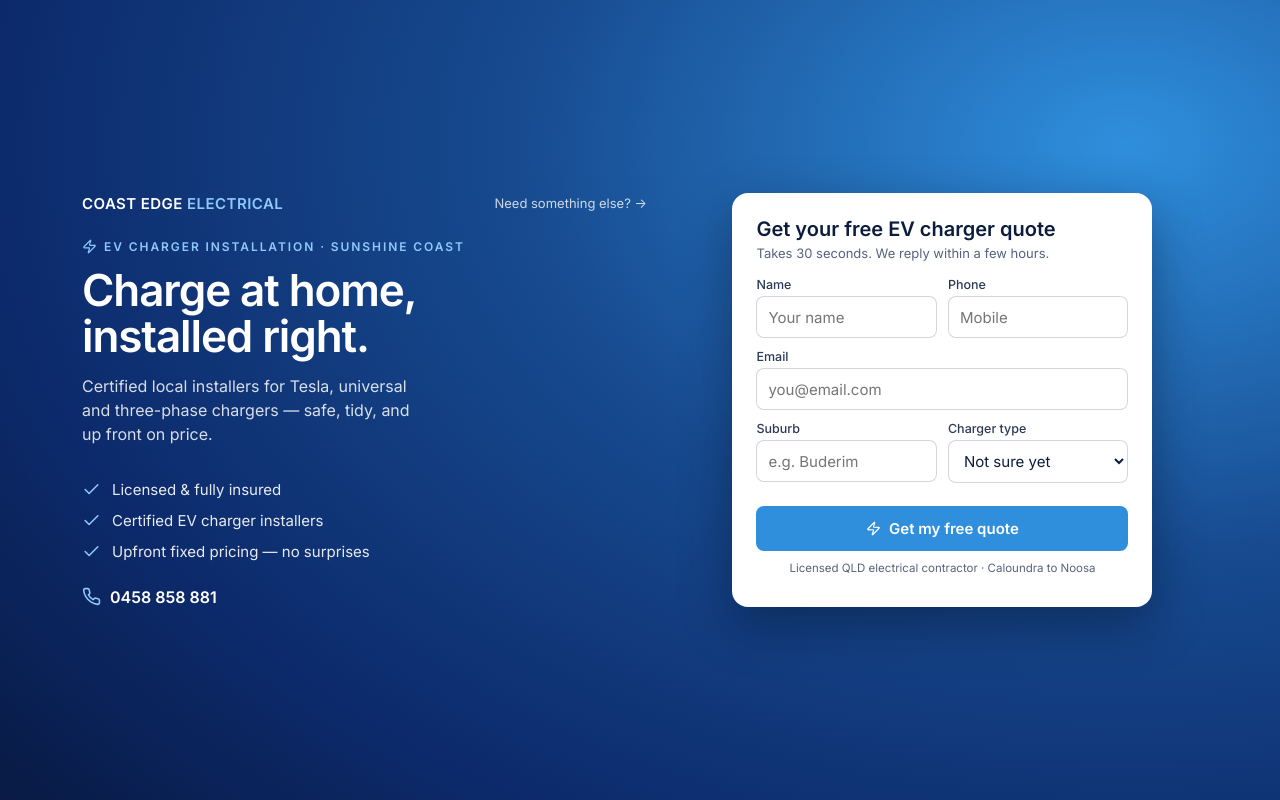
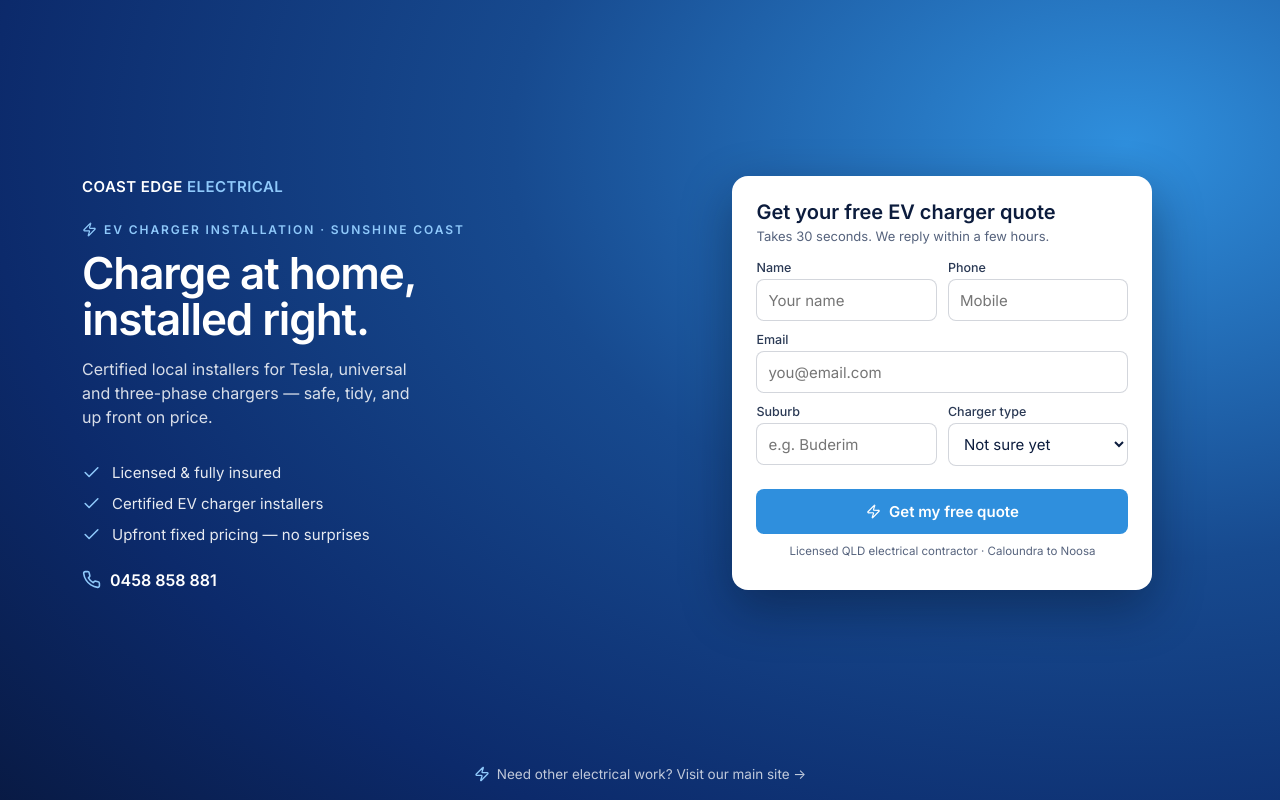
Before and after one commit to Coastedge/Website, a website: page ev-chargers/index.html in a window 1280 px wide. Drawn offline with Linux system fonts and the light colour scheme.

Commit message:
EV page: move 'other electrical work' link to bottom with bolt icon

```diff
--- a/ev-chargers/index.html
+++ b/ev-chargers/index.html
@@ -15,16 +15,18 @@
     *,*::before,*::after{box-sizing:border-box}
     html,body{height:100%;margin:0}
     body{font-family:"Inter",-apple-system,"Segoe UI",Roboto,sans-serif;color:#fff;background:#08183f;overflow-x:hidden;-webkit-font-smoothing:antialiased}
-    .ev{min-height:100vh;min-height:100dvh;position:relative;display:flex;align-items:stretch}
+    .ev{min-height:100vh;min-height:100dvh;position:relative;display:flex;flex-direction:column}
     .ev::before{content:"";position:absolute;inset:0;background:radial-gradient(120% 130% at 88% 18%,#2f8fdd 0%,#174a8f 40%,#0c2a6b 74%,#08183f 100%)}
-    .ev-inner{position:relative;z-index:2;width:100%;max-width:1180px;margin:0 auto;display:flex;align-items:center;gap:40px;padding:32px 32px}
+    .ev-main{flex:1;position:relative;z-index:2;display:flex;align-items:center}
+    .ev-inner{width:100%;max-width:1180px;margin:0 auto;display:flex;align-items:center;gap:40px;padding:32px 32px}
+    .ev-foot{display:flex;align-items:center;justify-content:center;gap:7px;position:relative;z-index:2;text-align:center;padding:0 20px 18px;font-size:13.5px;color:rgba(255,255,255,.74);text-decoration:none}
+    .ev-foot .ico{font-size:16px;color:#8fc9fb}
+    .ev-foot:hover{color:#fff}
     .ev-left{flex:1.05;display:flex;flex-direction:column}
     .ev-right{flex:.95;display:flex;align-items:center;justify-content:center}
     .ev-top{display:flex;align-items:center;justify-content:space-between;gap:16px;margin-bottom:26px}
     .ev-word{font-weight:600;letter-spacing:.03em;font-size:15px;color:#fff}
     .ev-word b{color:#8fc9fb;font-weight:600}
-    .ev-back{color:rgba(255,255,255,.78);text-decoration:none;font-size:13px;white-space:nowrap;transition:color .15s}
-    .ev-back:hover{color:#8fc9fb}
     .ico{width:1em;height:1em;fill:none;stroke:currentColor;stroke-width:2;stroke-linecap:round;stroke-linejoin:round;flex:none}
     .ev-eyebrow{display:inline-flex;align-items:center;gap:7px;font-size:12px;font-weight:600;letter-spacing:.16em;text-transform:uppercase;color:#8fc9fb}
     .ev-eyebrow .ico{font-size:15px}
@@ -72,11 +74,11 @@
 </svg>
 
 <main class="ev">
+  <div class="ev-main">
   <div class="ev-inner">
     <div class="ev-left">
       <div class="ev-top">
         <a href="/" style="text-decoration:none"><span class="ev-word">COAST EDGE <b>ELECTRICAL</b></span></a>
-        <a class="ev-back" href="/">Need something else? &rarr;</a>
       </div>
       <div class="ev-eyebrow"><svg class="ico"><use href="#i-bolt"/></svg>EV charger installation &middot; Sunshine Coast</div>
       <h1>Charge at home,<br>installed right.</h1>
@@ -119,6 +121,8 @@
       </div>
     </div>
   </div>
+  </div>
+  <a class="ev-foot" href="/"><svg class="ico"><use href="#i-bolt"/></svg>Need other electrical work? Visit our main site &rarr;</a>
 </main>
 
 <script>
```
